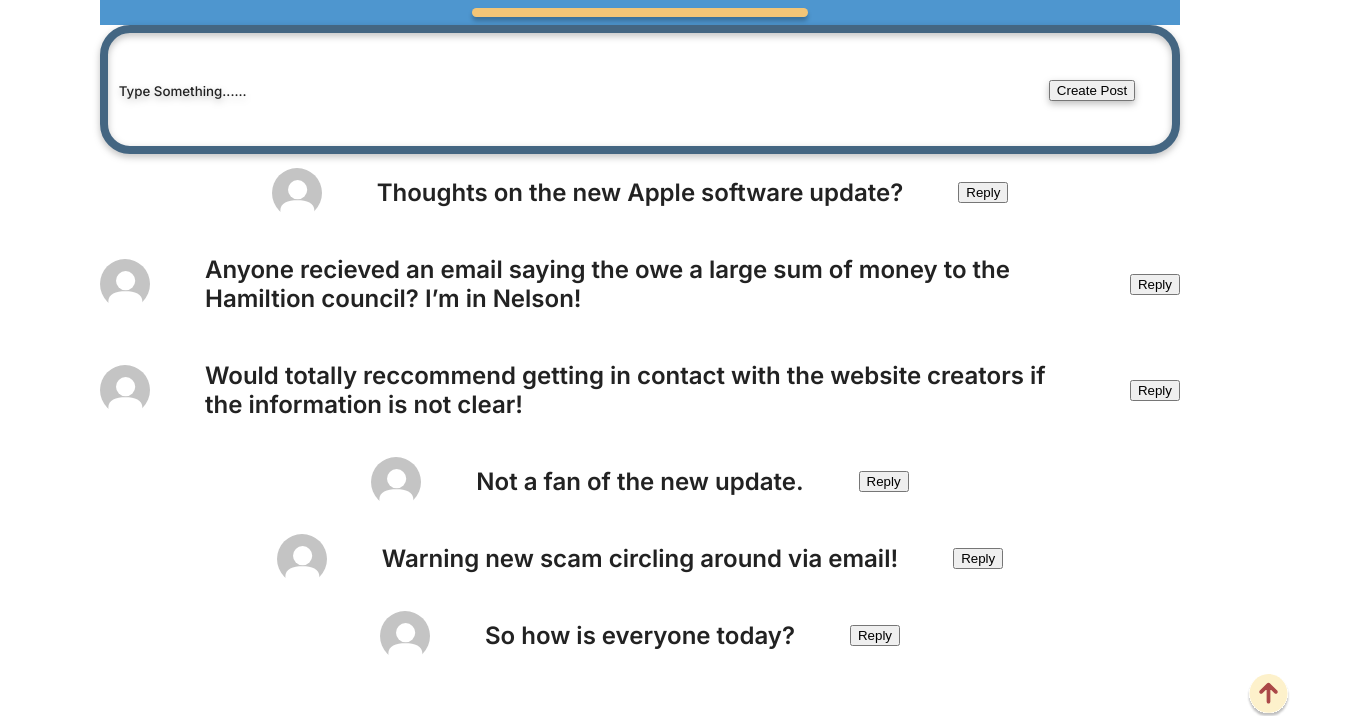
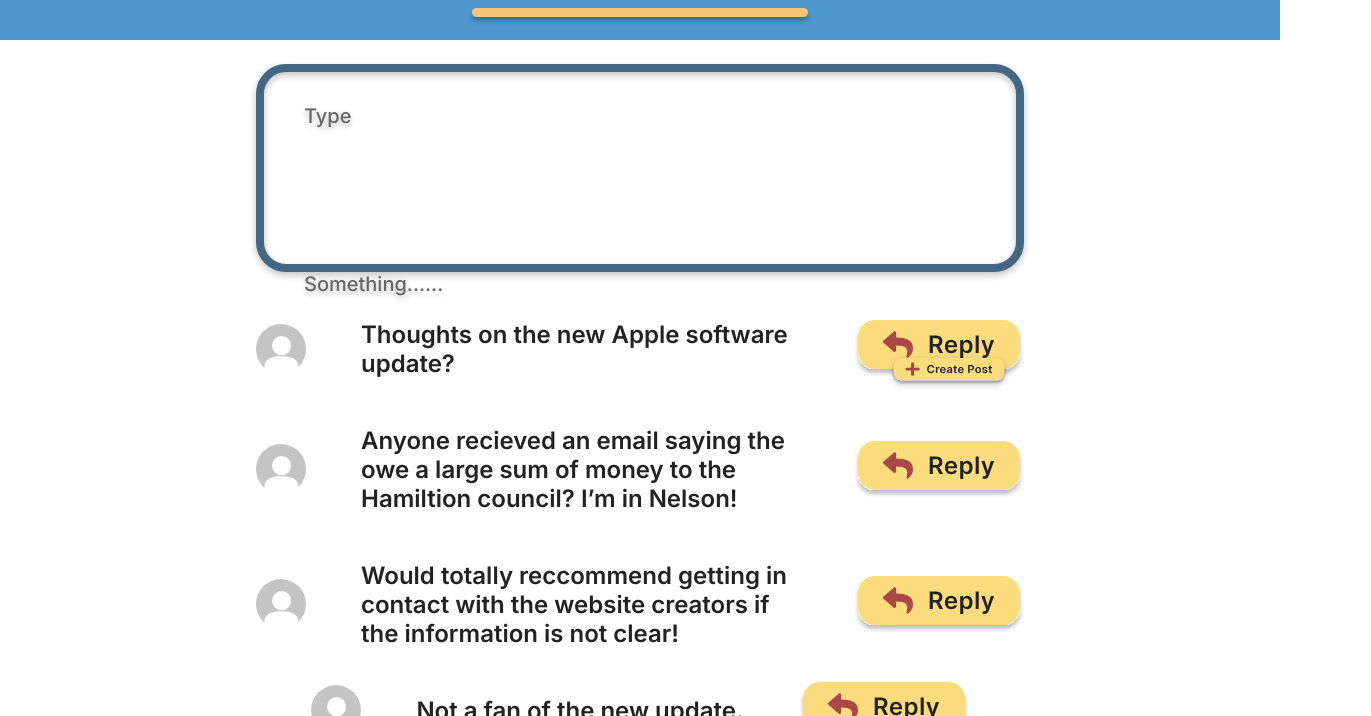
Before and after one commit to cvivianc/LGS, a plain HTML site: page forum.html in a window 1280 px wide. Shown: the part 243-959 px from the top of the page, 1371 px wide, since content can reach past the window. Drawn offline with Linux system fonts and the light colour scheme.

Commit message:
Forum layout & heading banner
* grid layout for create post

* add img

* make banner and button position

* Update README.md

```diff
--- a/css/styles.css
+++ b/css/styles.css
@@ -6,17 +6,17 @@ body {
 
 .Left {
   margin-left: 500px;
-    text-align: left
+  text-align: left;
 }
 
 .MlEFT {
   margin-left: 450px;
-    Margin-right: 5px;
-    text-align: left
+  margin-right: 5px;
+  text-align: left;
 }
 
 .links {
-    font: normal 600 1em 'Inter';
+  font: normal 600 1em "Inter";
   color: #222222;
 }
 
@@ -27,33 +27,31 @@ body {
 }
 
 #paragraph p {
-    font: normal 400 1em 'Inter';
+  font: normal 400 1em "Inter";
   line-height: 150%;
   color: #222;
 }
 
 p {
-    font: normal 600 1.5em 'Inter';
+  font: normal 600 1.5em "Inter";
   line-height: 29px;
 }
 
 h1 {
-    font: normal 700 3em 'Inter';
+  font: normal 700 3em "Inter";
 }
-
 
 /* heading banners */
 
 header {
-    background: #4E96CF;
+  background: #4e96cf;
   width: 100%;
-    color: #FFFFFF;
+  color: #ffffff;
   text-align: center;
   display: flex;
   flex-direction: column;
   align-items: center;
-    margin: 0 auto;
-    width: 100%;
+  margin: 0 auto 2vh;
 }
 
 h1:after {
@@ -62,13 +60,12 @@ h1:after {
   display: block;
   width: 10em;
   max-width: 70%;
-    border-bottom: 0.2em solid #F3C577;
+  border-bottom: 0.2em solid #f3c577;
   border-radius: 5px;
-    margin: 0.5em auto -0.5em;
+  margin: 0.5em auto -0.2em;
   stroke-linejoin: round;
   box-shadow: 0px 4px 4px rgba(0, 0, 0, 0.25);
 }
-
 
 /* Images style */
 
@@ -77,7 +74,7 @@ h1:after {
   height: 30%;
   padding-left: 70%;
   margin-left: 120px;
-    Margin-right: 5px;
+  margin-right: 5px;
 }
 
 .profile {
@@ -86,24 +83,45 @@ h1:after {
 }
 
 
-/* Others */
-
+/* create post grid */
 #CreatePost {
-    margin: auto;
-    padding: auto;
-    font: normal 500 16px 'Inter';
+  margin: 3vh auto;
+  font: normal 500 1.5em "Inter";
   line-height: 7em;
   border: 8px solid #446682;
   filter: drop-shadow(0px 3.51394px 3.51394px rgba(0, 0, 0, 0.25));
   border-radius: 30px;
   color: #222;
+  max-width: 100vw;
+max-height: 15vw;
 }
 
-#CreatePost small {
-    padding: 1% 75% 10% 1%;
-    ;
+.inputgrid {
+  display: grid;
+  grid-template-columns: 0.4fr repeat(6, 0.2fr) 0.05fr 0.05fr;
+  grid-template-rows: 0.01fr 0.01fr;
+  grid-column-gap: 10px;
+  grid-row-gap: 10px;
 }
 
+.input {
+  margin-top: -2em;
+  margin-left: 2em;
+  grid-area: 1 / 1 / 2 / 2;
+  color: #666;
+}
+
+.createbutton {
+  grid-area: 2 / 7 / 3 / 8;
+  width: 150%;
+  max-width: 200%;
+  position: absolute; top:-20px;left:10px;
+}
+
+/* Others */
+.ForumArea{
+    margin: 0 20%;
+}
 .discussion {
   display: flex;
   flex-direction: row;
@@ -111,7 +129,7 @@ h1:after {
   align-items: center;
   padding: 0px;
   gap: 55px;
-    font: normal 500 16px 'Inter';
+  font: normal 500 16px "Inter";
   color: #222;
 }
 
@@ -122,7 +140,7 @@ h1:after {
 }
 
 .MenuNab {
-    background-color: #FFF;
+  background-color: #fff;
   height: 100px;
   margin: 0px 0px 20px;
 }
@@ -135,12 +153,12 @@ h1:after {
   padding: 1% 2%;
 }
 
-main {
+/* main {
   width: 90%;
   max-width: 1080px;
   padding: 0 0 0;
-    margin: 0 auto;
-}
+
+} */
 
 .buttons {
   width: 200px;
@@ -175,7 +193,7 @@ main {
   border: none;
   cursor: pointer;
   text-align: center;
-    font: normal 600 1em 'Inter';
+  font: normal 600 1em "Inter";
 }
 
 .FooterTab nav {
--- a/forum.html
+++ b/forum.html
@@ -29,67 +29,53 @@
     <main>
         <header>
             <h1>Discussion Board</h1>
-
         </header>
 
-
-        <section id="CreatePost">
-            <small>Type Something......</small>
-            <button class="ForumButtons" type="submit">
-                Create Post
-            </button>
+        <div class="ForumArea">
+        <section id="CreatePost" class="inputgrid">
+            <small class="input">Type Something......</small>
+            <img src="img/createpost.svg" class="createbutton"/>
         </section>
 
         <section id="threads">
             <div class="discussion">
                 <img src="img/profile.svg" alt="profile photo" class="profile" />
                 <p>Thoughts on the new Apple software update?</p>
-                <button class="ForumButtons" class="Reply" type="submit">
-                    Reply
-                </button>
+                <img src="img/reply.svg" class="reply"/>
             </div>
 
             <div class="discussion">
                 <img src="img/profile.svg" alt="profile photo" class="profile" />
                 <p>Anyone recieved an email saying the owe a large sum of money to the Hamiltion council? I’m in Nelson!</p>
-                <button class="ForumButtons" class="Reply" type="submit">
-                    Reply
-                </button>
+                <img src="img/reply.svg" class="reply"/>
             </div>
 
             <div class="discussion">
                 <img src="img/profile.svg" alt="profile photo" class="profile" />
                 <p>Would totally reccommend getting in contact with the website creators if the information is not clear!</p>
-                <button class="ForumButtons" class="Reply" type="submit">
-                    Reply
-                </button>
+                <img src="img/reply.svg" class="reply"/>
             </div>
 
             <div class="discussion">
                 <img src="img/profile.svg" alt="profile photo" class="profile" />
                 <p>Not a fan of the new update.</p>
-                <button class="ForumButtons" class="Reply" type="submit">
-                    Reply
-                </button>
+                <img src="img/reply.svg" class="reply"/>
             </div>
 
             <div class="discussion">
                 <img src="img/profile.svg" alt="profile photo" class="profile" />
                 <p>Warning new scam circling around via email!</p>
-                <button class="ForumButtons" class="Reply" type="submit">
-                    Reply
-                </button>
+                <img src="img/reply.svg" class="reply"/>
             </div>
 
             <div class="discussion">
                 <img src="img/profile.svg" alt="profile photo" class="profile" />
                 <p>So how is everyone today? </p>
-                <button class="ForumButtons" class="Reply" type="submit">
-                    Reply
-                </button>
+                <img src="img/reply.svg" class="reply"/>
             </div>
 
         </section>
+    </div>
 
         <div class="BackTop">
             <img class="BackTop" src="img/top.svg" alt="back to top" />
```
Also changed, not shown: img/createpost.svg (added), img/reply.svg (added), process/process.1.png (added), process/process.2.png (added), 1 other file. Lines whose indentation alone changed are shown as unchanged.
